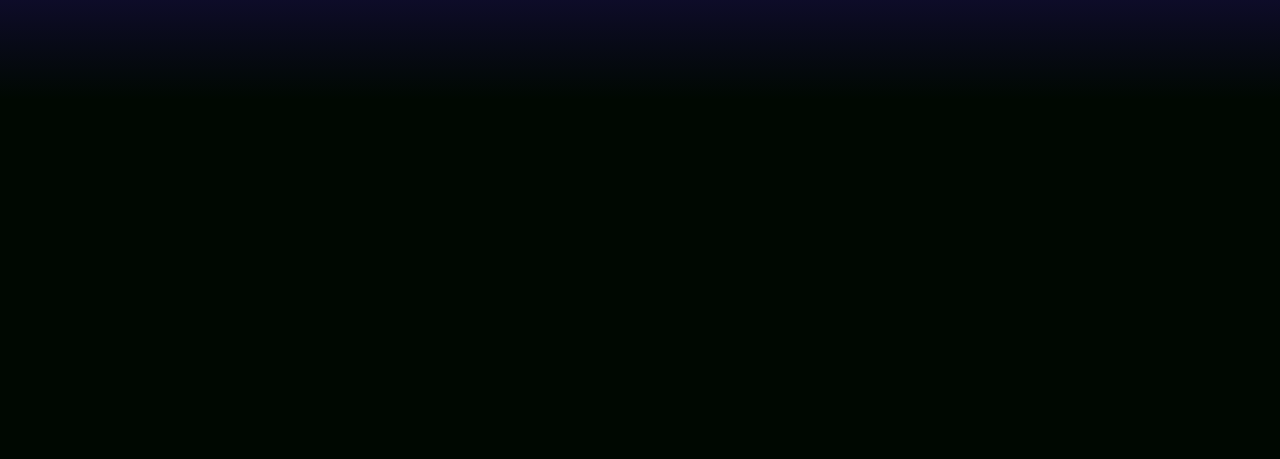
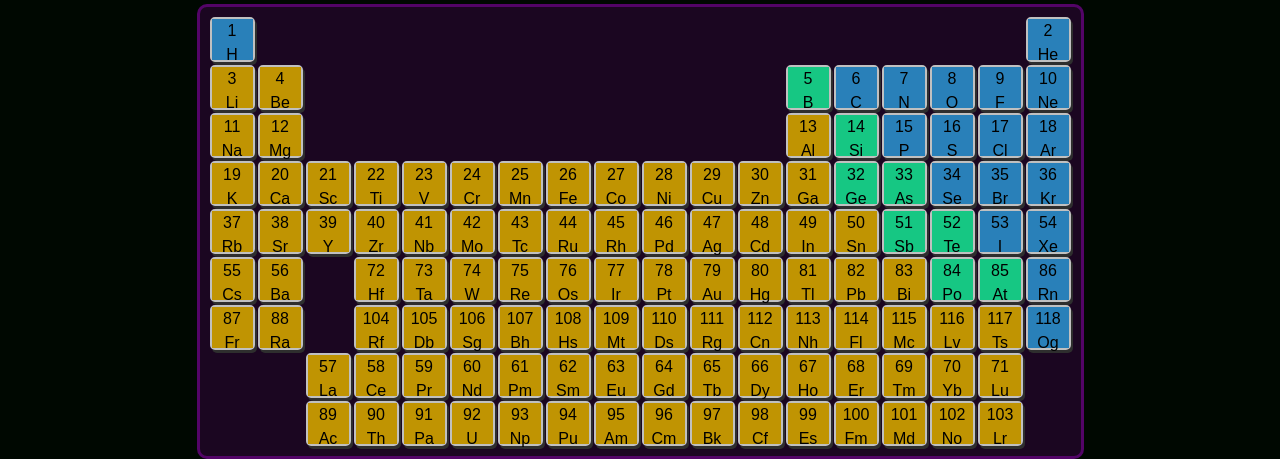
Before and after one commit to StaveYt/kemijaProjekt, a plain HTML site: page index.html in a window 1280 px wide. Shown: the part 556-1015 px from the top of the page. Before the commit the page ends 856 px from the top, so only its background shows below. Drawn offline with nearby package versions, Linux system fonts and the light colour scheme.

Commit message:
added periodic table

```diff
--- a/assets/css/style1.css
+++ b/assets/css/style1.css
@@ -2,6 +2,7 @@ body{
     height: 100%;
     width: 100%;
     background-color: #000801;
+    font-family: "American Typewriter";
 }
 
 .main-title{
@@ -19,7 +20,7 @@ body{
 
 .background-img{
     display: block;
-    position: absolute;
+    position: relative;
     height: 100%;
     width: 100%;
 
@@ -40,6 +41,8 @@ body{
     border: rgb(82, 82, 82) solid 2px;
     border-radius: 5px;
     background-color: rgb(46, 46, 46);
+    font-family: courier;
+    color: whitesmoke;
 
 }
 
@@ -47,7 +50,104 @@ body{
     z-index:2;
     font-size: 100px;
     margin-top: 20px;
-    text-shadow: #000801 1px 3px;
+    text-shadow: #440025 1px 5px;
     color:whitesmoke;
     font-family: "Lucida console";
 }
+
+.brand-slogan{
+    z-index:2;
+    font-size: 20px;
+    margin-top: 20px;
+    text-shadow: #4d002a4f 1px 3px;
+    color:whitesmoke;
+    font-family: "Lucida console";
+}
+
+.input-select{
+    background-color: #2e2e2e;
+    color: whitesmoke;
+    border: rgb(82, 82, 82) solid 2px;
+    border-radius: 5px;
+    font-family: courier;
+}
+
+.periodic-table{
+    background-color: #cc00ff21;
+    padding: 10px;
+    border-radius: 10px;
+    border: solid #cc00ff50;
+    color: whitesmoke;
+    display: grid;
+    grid-template: repeat(9, 45px) / repeat(18, 45px);
+    grid-column-gap: 3px;
+    grid-row-gap: 3px;
+}
+
+.container{
+    display: flex;
+    flex-direction: column;
+    align-items: center;
+    margin-top:20px;
+}
+
+.element{
+    font-family: Arial;
+    border: silver solid 2px;
+    box-shadow: 2px 3px #2e2e2e;
+
+
+    border-radius: 5px;
+    text-align: center;
+    transition: all 0.5s;
+    transform-style: preserve-3d;
+    background-color: transparent;
+}
+.element-inner>p{
+    margin-bottom: 0;
+}
+
+.element-back>p{
+    margin-bottom: 1px;
+}
+
+.element:hover{
+    transform: rotateY(180deg);
+
+}
+.element-inner, .element-back{
+    position: absolute;
+    width: 100%;
+    height: 100%;
+    -webkit-backface-visibility: hidden;
+    backface-visibility: hidden;
+}
+.element-inner {
+    background-color: #bbb;
+    color: black;
+  }
+.element-back {
+    background-color: #2980b9;
+    color: white;
+    transform: rotateY(180deg);
+    overflow-wrap: break-word;
+}
+
+.solid{
+    background-color: #880022;
+}
+.gas{
+    background-color: #511FED;
+}
+.liquid{
+    background-color: #bbb;
+}
+.nonmetal{
+    background-color: #2980b9;
+}
+.halfmetal{
+    background-color: #16c783;
+}
+.metal{
+    background-color: #c09402;
+}
--- a/assets/css/walter.css
+++ b/assets/css/walter.css
@@ -6,4 +6,5 @@ body{
     background-size: contain;
     color: white;
     font-size: large;
+    background-color: #2e2e2e;
 }
--- a/index.html
+++ b/index.html
@@ -39,7 +39,11 @@
     <h1 class="main-text brand-name">Reactify</h1>
     <h3 class="brand-slogan">Kemija koja inspirira</h3>
   </div>
-  <div></div>
+  <div class="container">
+    <div class="periodic-table" id="periodicTable">
 
+    </div>
+  </div>
+  <script type="text/javascript" src="js/landing.js"></script>
 </body>
 </html>
--- /dev/null
+++ b/js/landing.js
@@ -0,0 +1,25 @@
+let periodicTableDiv = document.getElementById("periodicTable")
+fetch("json/table.json").then(res=>res.json()).then(data=>{
+    data.elements.forEach(el=>{
+        let div = document.createElement("div")
+        div.setAttribute("class","element")
+        let type = data.nonmetals.includes(el.number)?"nonmetal":data.halfmetals.includes(el.number)?"halfmetal":"metal"
+        div.innerHTML=`<div class="element-inner ${type}">
+        <p>${el.number}</p>
+        <p>${el.symbol} </p>
+        </div>
+        <div class="element-back ${el.phase.toLowerCase()}">
+        <p>${el.Ar}</p>
+        </div>
+        </div>
+        `
+        let yPos = 56 < el.number && el.number < 72 ? 8 : 88 < el.number && el.number < 104? 9 : el.period
+        console.log(yPos,el.xpos)
+
+        div.style.gridRowStart=String(yPos)
+        div.style.gridColumnStart=String(el.xpos)
+
+        periodicTableDiv.appendChild(div)
+    })
+
+})
--- a/json/table.json
+++ b/json/table.json
@@ -12,7 +12,7 @@
         },
         {
             "name": "Helium",
-            "boil": 4.003,
+            "Ar": 4.003,
             "number": 2,
             "period": 1,
             "phase": "Gas",
@@ -837,7 +837,7 @@
         {
             "name": "Polonij",
             "Ar": 209,
-            "number": 83,
+            "number": 84,
             "period": 6,
             "phase": "Solid",
             "symbol": "Po",
@@ -1185,5 +1185,8 @@
             "xpos": 18,
             "shells": [2,8,18,32,32,18,8]
         }
-    ]
+    ],
+    "nonmetals":[1,2,6,7,8,9,15,16,17,18,10,34,35,36,53,54,86,118],
+    "halfmetals":[5,14,32,33,51,52,84,85],
+    "metals":[]
 }
```
Also changed, not shown: js/otopine.js (+4 -4 lines).
